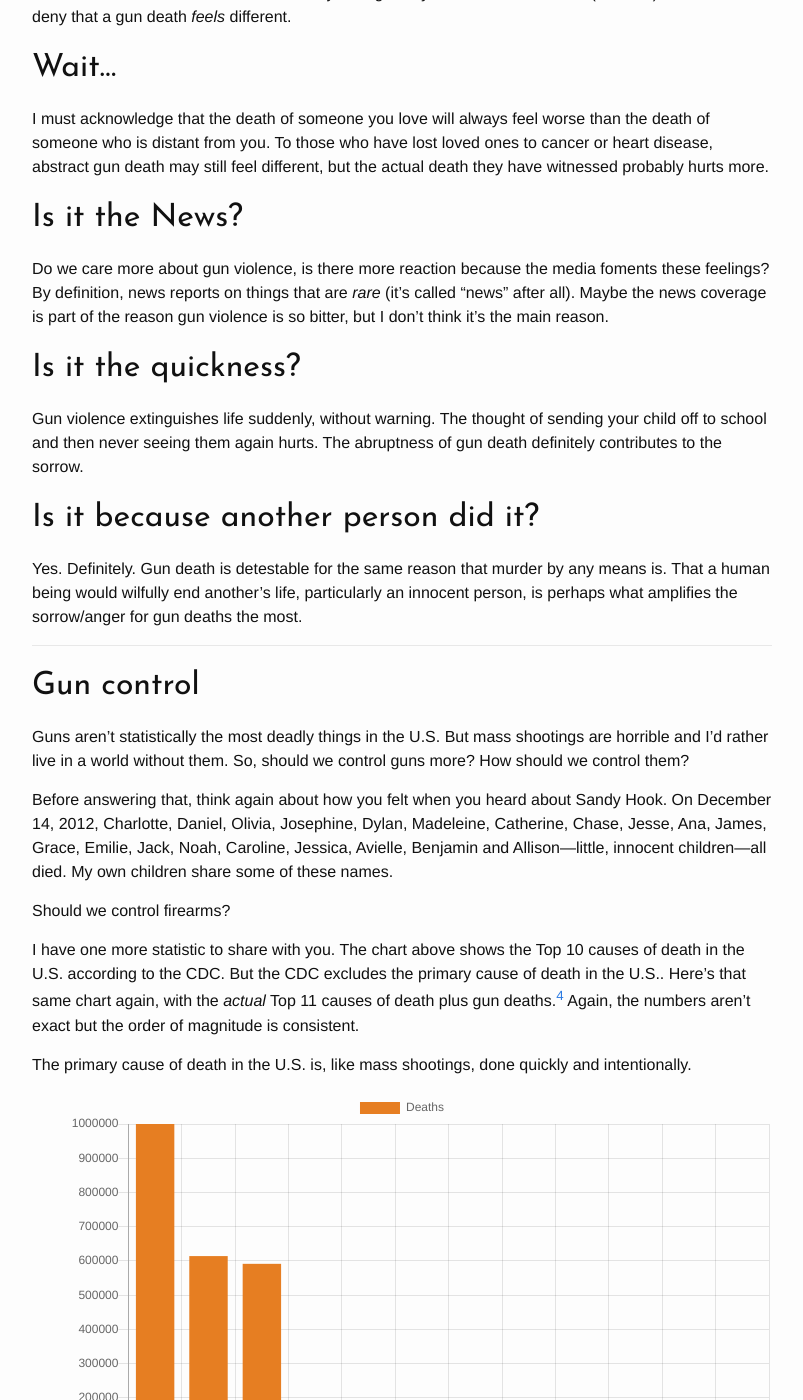
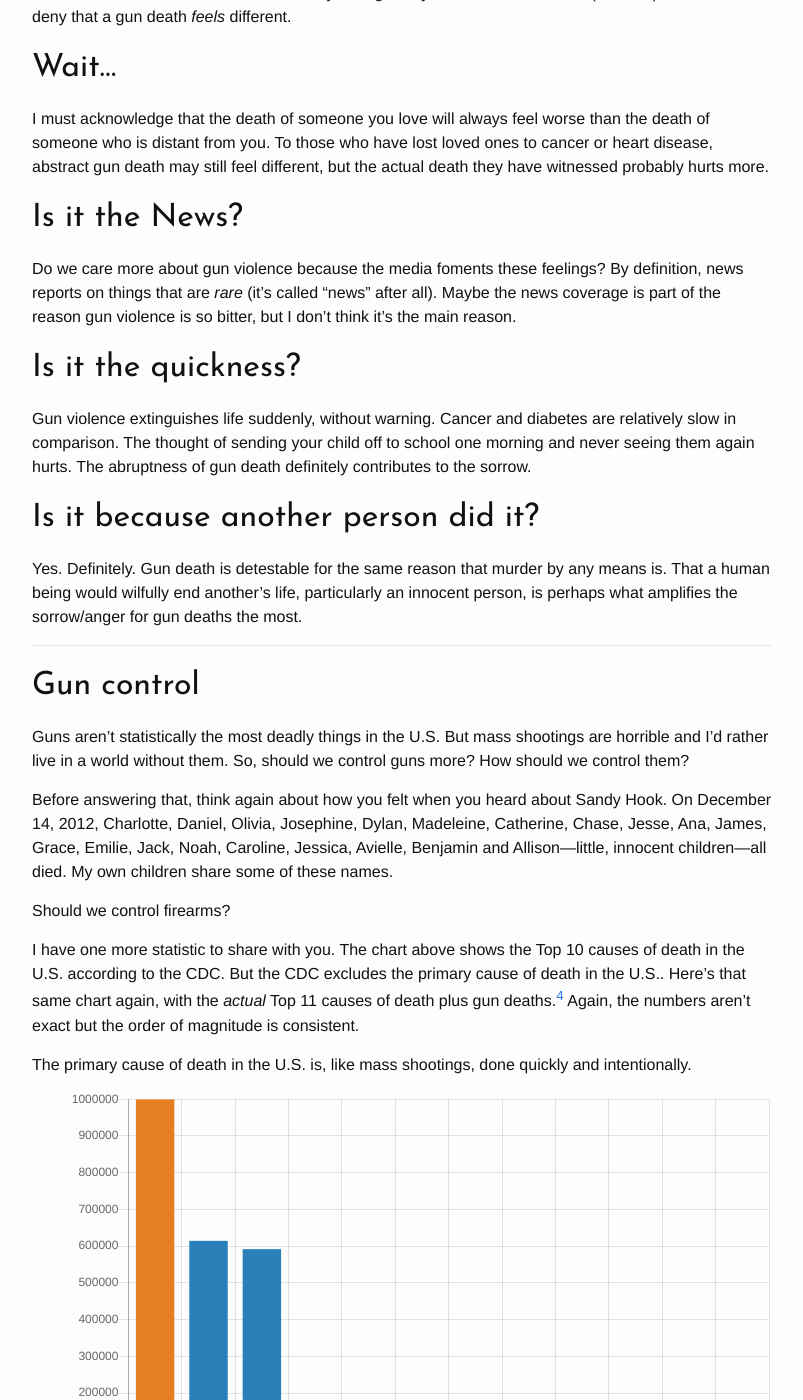
Before and after one commit to iffy/iffy.github.com, a Jekyll site: the page built from _posts/2016-07-07-guns.md, in a window 1280 px wide and 1400 px high, scrolled down 1598 px. Shown: the whole window, without its empty margins (238-1041 px from the left). Built offline with Jekyll 4.4.1, drawn with Linux system fonts in a browser that asks for light colours; nearby versions of some CDN libraries; some web fonts are replaced; some of the changed text lies outside the part shown.

Commit message:
Another run-through

```diff
--- a/_posts/2016-07-07-guns.md
+++ b/_posts/2016-07-07-guns.md
@@ -80,11 +80,14 @@
         datasets: [{
             label: '2014 Deaths',
             data: values,
-            backgroundColor: '#2980b9',
+            backgroundColor: ['#2980b9','#2980b9','#2980b9','#2980b9','#2980b9','#2980b9','#2980b9','#2980b9','#2980b9','#2980b9', '#e74c3c'],
         }]
     },
     options: {
-        responsive: true
+        responsive: true,
+        legend: {
+            display: false,
+        }
     }
 });
 </script>
@@ -97,11 +100,11 @@
 
 ## Is it the News?
 
-Do we care more about gun violence, is there more reaction because the media foments these feelings?  By definition, news reports on things that are *rare* (it's called "news" after all).  Maybe the news coverage is part of the reason gun violence is so bitter, but I don't think it's the main reason.
+Do we care more about gun violence because the media foments these feelings?  By definition, news reports on things that are *rare* (it's called "news" after all).  Maybe the news coverage is part of the reason gun violence is so bitter, but I don't think it's the main reason.
 
 ## Is it the quickness?
 
-Gun violence extinguishes life suddenly, without warning.  The thought of sending your child off to school and then never seeing them again hurts.  The abruptness of gun death definitely contributes to the sorrow.
+Gun violence extinguishes life suddenly, without warning.  Cancer and diabetes are relatively slow in comparison.  The thought of sending your child off to school one morning and never seeing them again hurts.  The abruptness of gun death definitely contributes to the sorrow.
 
 ## Is it because another person did it?
 
@@ -163,22 +166,27 @@
         datasets: [{
             label: 'Deaths',
             data: values,
-            backgroundColor: '#e67e22',
+            backgroundColor: ['#e67e22', '#2980b9','#2980b9','#2980b9','#2980b9','#2980b9','#2980b9','#2980b9','#2980b9','#2980b9','#2980b9', '#e74c3c'],
         }]
     },
     options: {
-        responsive: true
+        responsive: true,
+        legend: {
+            display: false,
+        }
     }
 });
 </script>
 
 Remember Sandy Hook?  Twenty children.  Twenty defenseless, innocents.
 
+Look at the chart&mdash;the orange bar.
+
 Sandy Hook happens every day.
 
-Sandy Hook happens *hundreds of times EVERY* day.
+Sandy Hook happens *hundreds of times* every day.
 
-But perhaps when there's talk of more gun control because its victims have talked to us.  We've seen them laugh.  We've watched them learn to walk.  They've held our hands.  We've hugged them.  We can imagine them crying out.  They have names like Charlotte and Daniel.
+But perhaps there's more talk of gun control because its victims have talked to us.  We've seen them laugh.  We've watched them learn to walk.  They've held our hands.  We've hugged them.  They've giggled.  We can imagine them crying out.  They have names like Charlotte and Daniel.
 
 Yes, we definitely need to have a discussion about gun control.  Let's talk.  But let's not be blind.  There's another discussion we need to have.
 
@@ -201,7 +209,7 @@
 
 Footnotes:
 
-[^1]: http://www.gunviolencearchive.org/tolls/2014
-[^2]: https://en.wikipedia.org/wiki/Gun_violence_in_the_United_States
-[^3]: http://www.cdc.gov/nchs/fastats/deaths.htm
-[^4]: https://www.guttmacher.org/united-states/abortion
+[^1]: <http://www.gunviolencearchive.org/tolls/2014>
+[^2]: <https://en.wikipedia.org/wiki/Gun_violence_in_the_United_States>
+[^3]: <http://www.cdc.gov/nchs/fastats/deaths.htm>
+[^4]: <https://www.guttmacher.org/united-states/abortion>
```
Also changed, not shown: other parts of _posts/2016-07-07-guns.md (+1 -1 lines).
